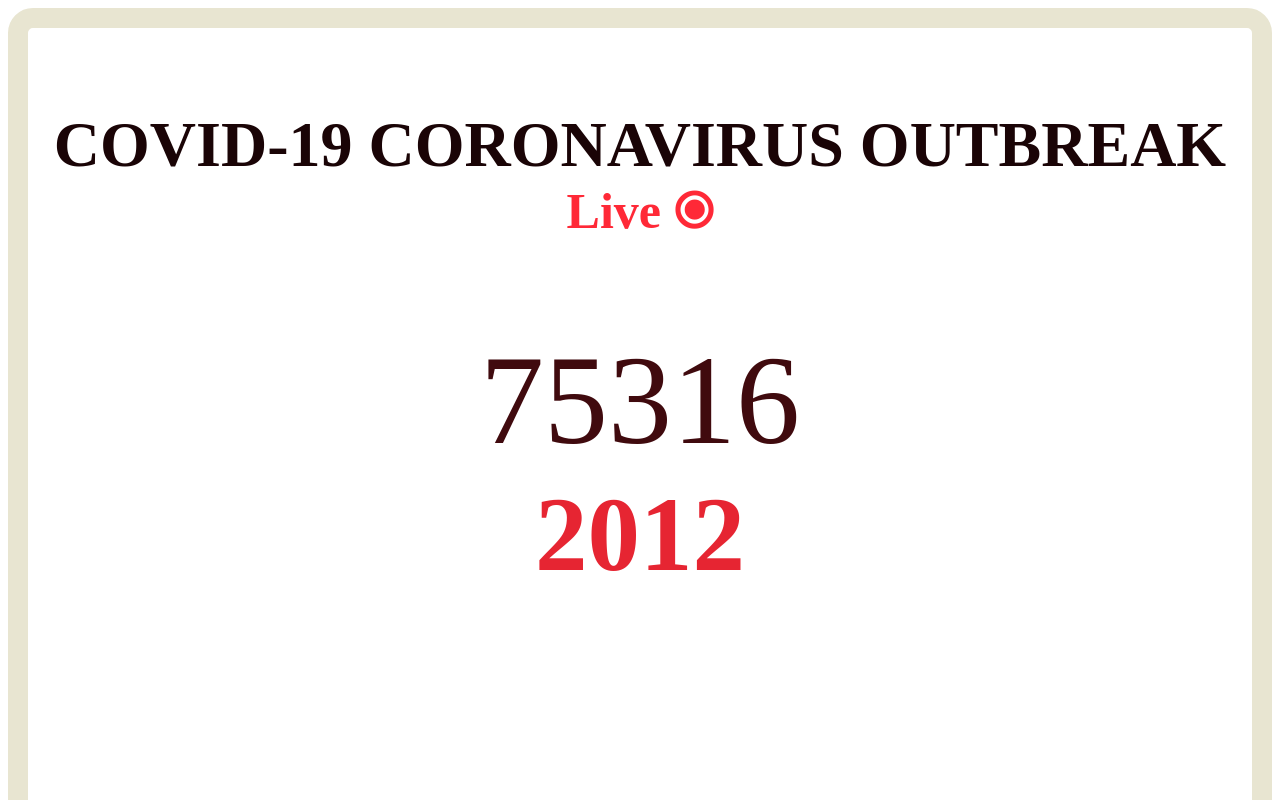
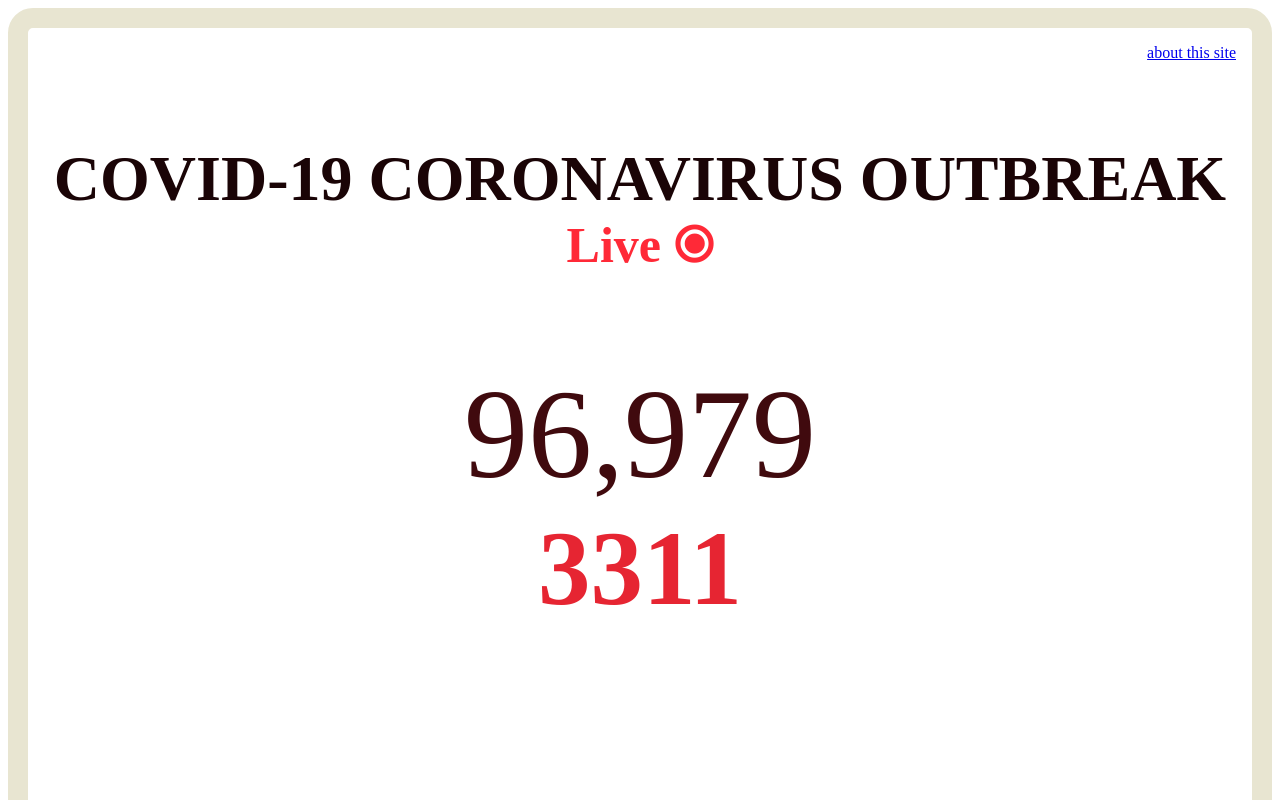
Before and after one commit to TinyPieceKim/TinyPieceKim.github.io, a plain HTML site: page main.html in a window 1280 px wide. Shown: the top 800 px of the page. Drawn offline with Linux system fonts and the light colour scheme.

Commit message:
Update main.html

```diff
--- a/main.html
+++ b/main.html
@@ -96,10 +96,11 @@
 
 
     <body id="border1">
+        <p style="text-align:right; margin-right:16px"><a href="about.html">about this site</a></p>
         <h1 id="normal">COVID-19 CORONAVIRUS OUTBREAK</h1>
         <h1 id="normalSmall">Live ⦿</h1>
-        <h1 id="cases">75316</h1>
-        <h2 id="deaths">2012</h2>
+        <h1 id="cases">96,979</h1>
+        <h2 id="deaths">3311</h2>
 
 
         <h3 id="normal">What is it?</h3>
```
